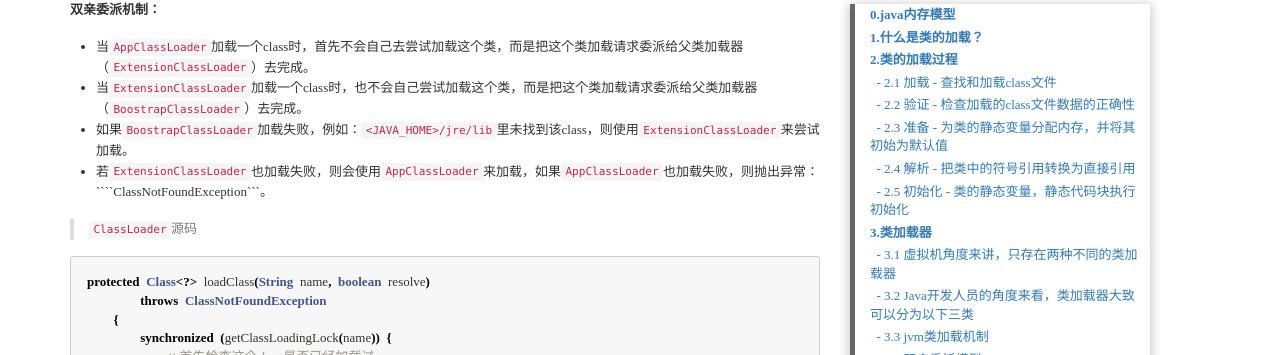
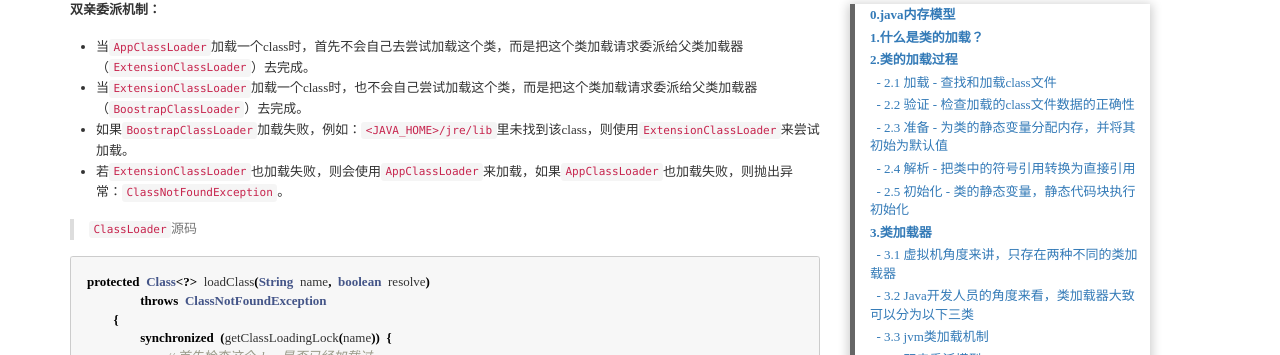
Before and after one commit to gaoxinzhong1992/niubility.org.cn, a Jekyll site: the page built from _posts/2019-08-17-Java-class-loding-machine-made.md, in a window 1280 px wide and 900 px high, scrolled down 8941 px. Shown: the part 96-451 px from the top of the window. Built offline with Jekyll 4.4.1, drawn with Linux system fonts in a browser that asks for light colours.

Commit message:
fix style

`````diff
--- a/_posts/2019-08-17-Java-class-loding-machine-made.md
+++ b/_posts/2019-08-17-Java-class-loding-machine-made.md
@@ -237,7 +237,7 @@ null
 - 当```AppClassLoader```加载一个class时，首先不会自己去尝试加载这个类，而是把这个类加载请求委派给父类加载器（```ExtensionClassLoader```）去完成。
 - 当```ExtensionClassLoader```加载一个class时，也不会自己尝试加载这个类，而是把这个类加载请求委派给父类加载器（```BoostrapClassLoader```）去完成。
 - 如果```BoostrapClassLoader```加载失败，例如：```<JAVA_HOME>/jre/lib```里未找到该class，则使用```ExtensionClassLoader```来尝试加载。
-- 若```ExtensionClassLoader```也加载失败，则会使用```AppClassLoader```来加载，如果```AppClassLoader```也加载失败，则抛出异常：````ClassNotFoundException```。
+- 若```ExtensionClassLoader```也加载失败，则会使用```AppClassLoader```来加载，如果```AppClassLoader```也加载失败，则抛出异常：```ClassNotFoundException```。
 
 > ```ClassLoader```源码
 
`````
